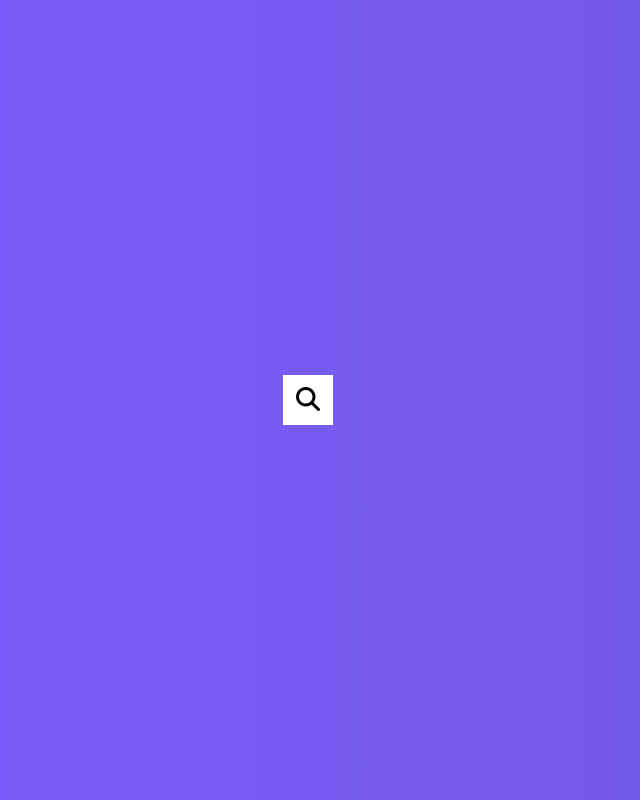
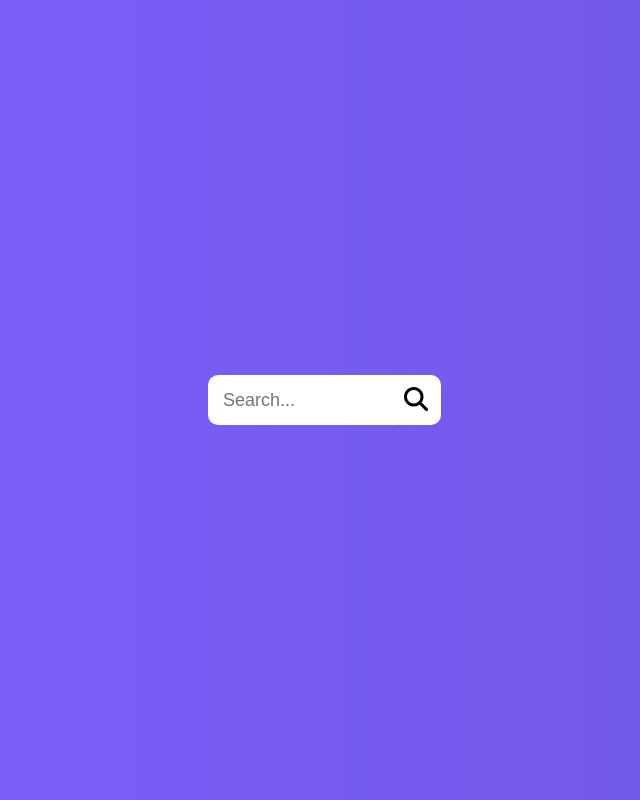
Before and after one commit to razvanr91/HiddenSearchWidget, a plain HTML site: page index.html in a window 1280 px wide. Both pictures are taken after a click on the button 640 px from the left and 400 px from the top of the page. Shown: the whole page, without its empty margins (332-972 px from the left). Drawn offline with Linux system fonts and the light colour scheme.

Commit message:
Add functionality + add radius to search border

```diff
--- a/app.js
+++ b/app.js
@@ -0,0 +1,8 @@
+const search = document.querySelector('.search');
+const btn = document.querySelector('.btn');
+const input = document.querySelector('.input');
+
+btn.addEventListener('click', () => {
+  search.classList.toggle('active');
+  input.focus();
+})
--- a/style.css
+++ b/style.css
@@ -50,8 +50,10 @@ body {
 
 .search.active .input {
   width: 200px;
+  border-radius: 10px;
 }
 
 .search.active .btn {
-  transform: translateX(198px);
+  transform: translateX(183px);
+  border-radius: 10px;
 }
```
